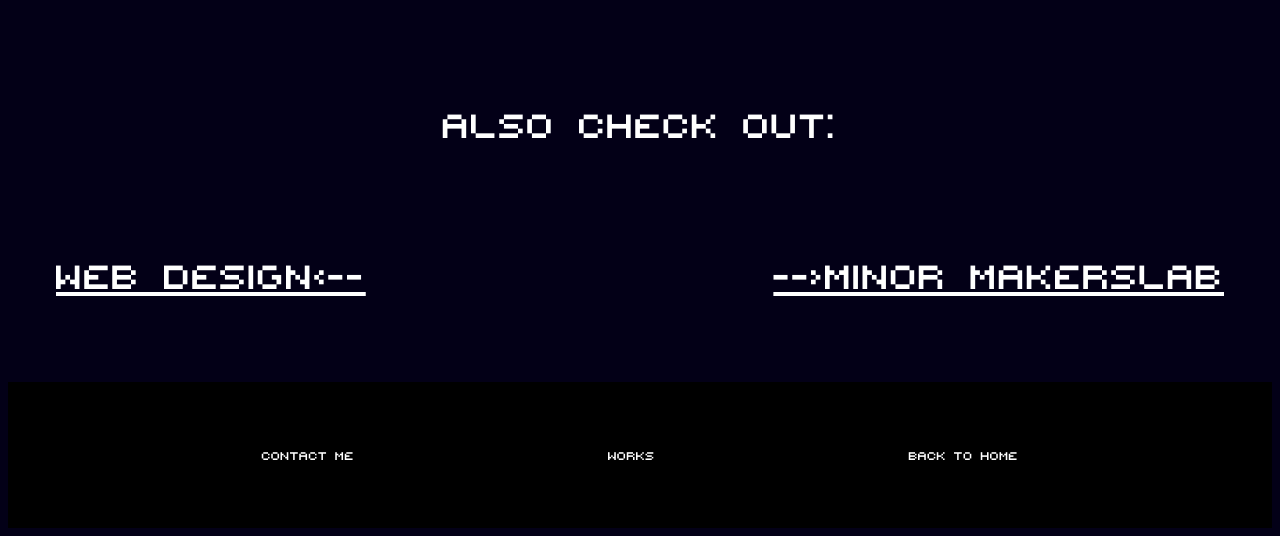
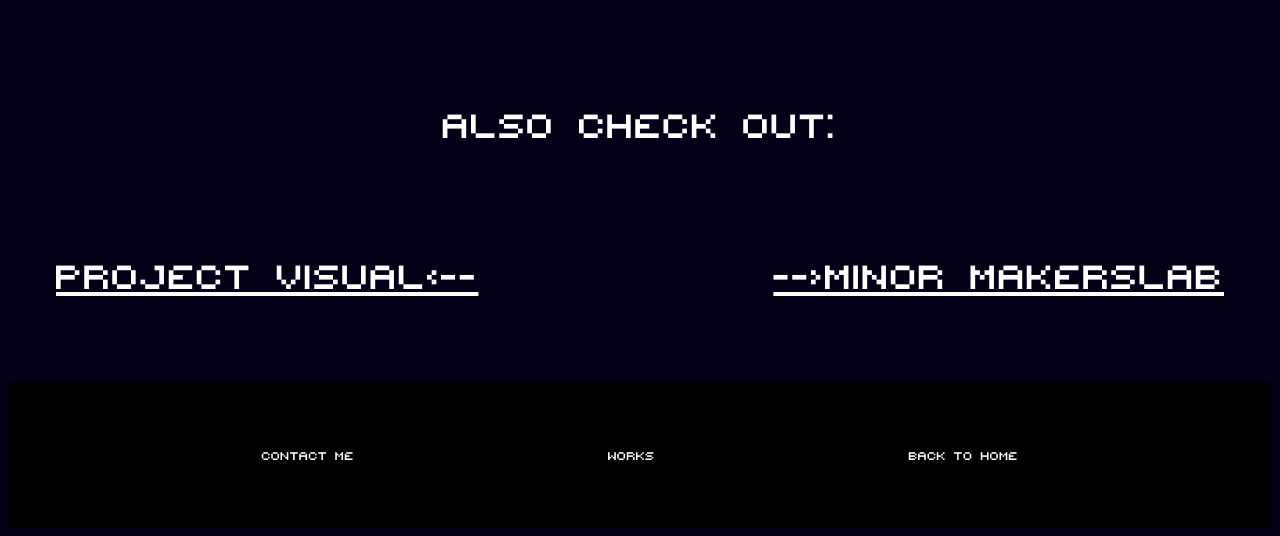
Before and after one commit to MohiniRamta/Portfolio, a plain HTML site: page nederlandseloterij.html in a window 1280 px wide. Shown: the part 2187-2723 px from the top of the page. Drawn offline with Linux system fonts and the light colour scheme.

Commit message:
Update nederlandseloterij.html

```diff
--- a/nederlandseloterij.html
+++ b/nederlandseloterij.html
@@ -45,7 +45,7 @@
         </section>
         <section id="nextorback">
             <p>Also check out:</p>
-            <a href="./webdesign.html" > <p> Web Design<--</p></a>
+            <a href="./projectvisual.html" > <p> Project Visual<--</p></a>
             <a href="./minormakerslab.html"> <p> -->Minor Makerslab</p></a>
         </section>
     </main>
```
